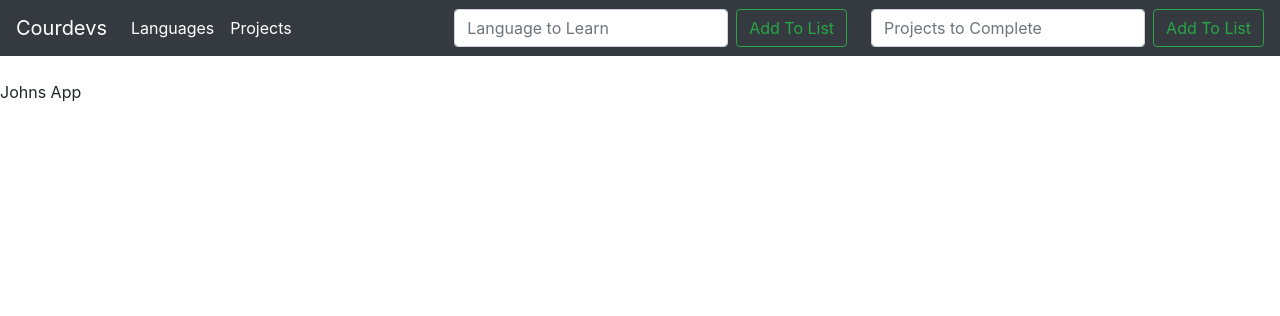
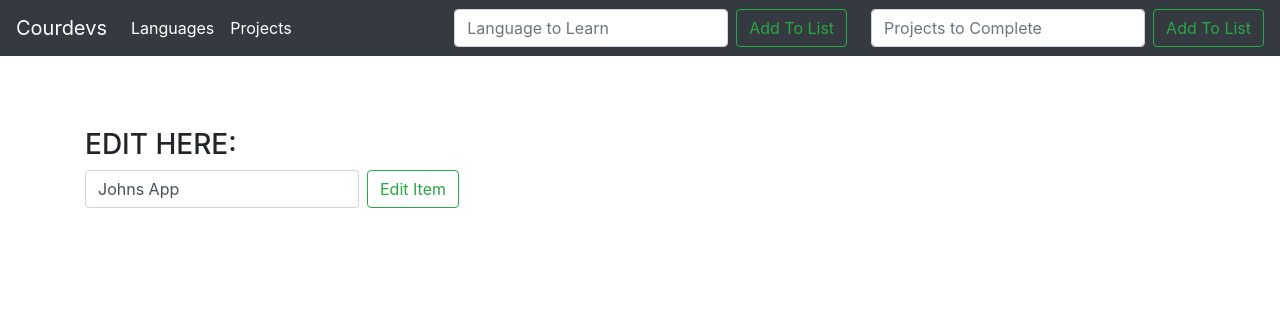
Before and after one commit to courthub74/ToDoList-Two, a Django app: page /projedit/11 in a window 1280 px wide. Shown: the top 316 px of the page. Run offline with Django 3.2, Linux system fonts and the light colour scheme; data comes from the database, SQL or seed files in the repository; both versions use the stored data as it was after the commit; some libraries are stand-ins or nearby versions.

Commit message:
Projects Complete

```diff
--- a/todoTwo/templates/projedit.html
+++ b/todoTwo/templates/projedit.html
@@ -5,9 +5,8 @@
 
 {% block content %}
 
-	{{ pitem }}
+	{% if pitem %}
 
-	{% if stuff %}
 
 		<br><br>
 
@@ -15,14 +14,17 @@
 			<h3>EDIT HERE:</h3>
 			<form class="form-inline my-2 my-lg-0" method="POST">
 		    	{% csrf_token %}
-	      <input class="form-control mr-sm-2" type="search" placeholder="{{ pitem.pitem }}" value="{{ pitem.pitem }}" aria-label="Search" name="item">
-	      <input type="hidden" value="{{ pitem.pitem }}" name="completed">
+		      <input class="form-control mr-sm-2" type="search" placeholder="{{ pitem.itemproj }}" value="{{ pitem.itemproj }}" aria-label="Search" name="itemproj">
+
+		      <input type="hidden" value="{{ itemproj.completedproj }}" name="completedproj">
+
 		      <button class="btn btn-outline-success my-2 my-sm-0" type="submit">Edit Item</button>
 		    </form>
 
    		 </div>
 
+
+
 	{% endif %}
 
-
 {% endblock %}
```
Also changed, not shown: db.sqlite3. Lines whose indentation alone changed are shown as unchanged.
